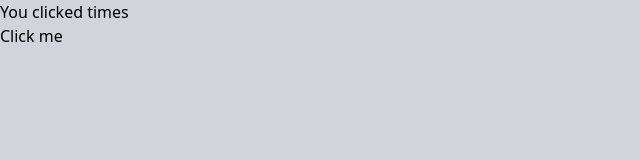
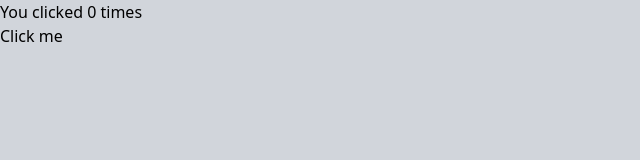
Before and after one commit to m-dj435/kurssklep, a Next.js app: page /testowaPage in a window 1280 px wide. Shown: the top 160 px of the page, without its empty margins (0-640 px from the left). Built offline with nearby package versions, Linux system fonts and the light colour scheme.

Commit message:
nauka useStat1e

```diff
--- a/pages/testowaPage.tsx
+++ b/pages/testowaPage.tsx
@@ -2,7 +2,7 @@ import React, { useState, useEffect } from "react";
 
 function Example() {
   // Declare a new state variable, which we'll call "count"
-  const [count, setCount] = useState(null);
+  const [count, setCount] = useState(0);
   useEffect(() => {
     // Update the document title using the browser API
     document.title = `You clicked ${count} times`;
```
